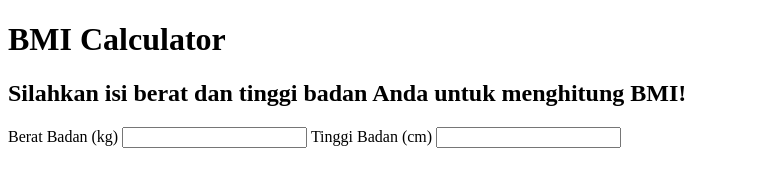
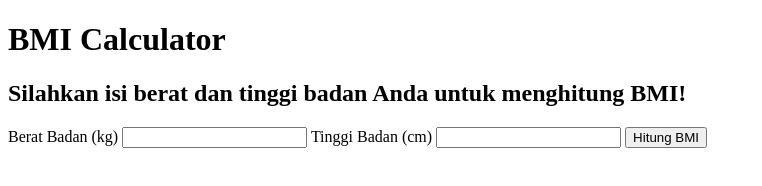
Before and after one commit to NadiaDNA/BMI-Calculator, a plain HTML site: page index.html in a window 1280 px wide. Shown: the whole page, without its empty margins (0-762 px from the left). Drawn offline with Linux system fonts and the light colour scheme.

Commit message:
make button

```diff
--- a/index.html
+++ b/index.html
@@ -14,5 +14,6 @@
     <input id="berat" type="number">
     <label for="tinggi">Tinggi Badan (cm)</label>
     <input id="tinggi" type="number">
+    <button onclick="hitungBMI">Hitung BMI</button>
 </body>
 </html>
```
